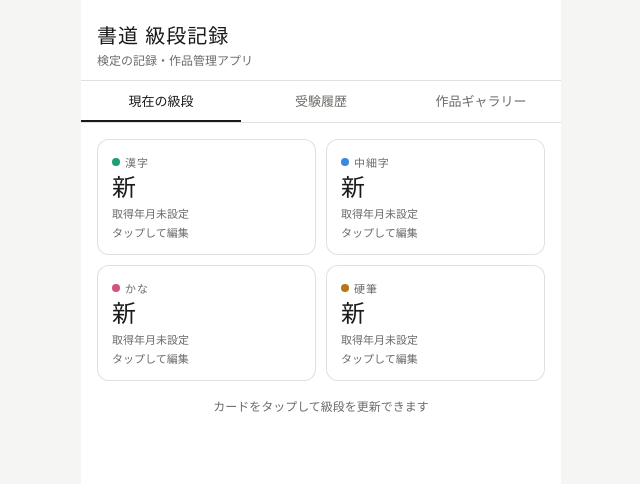
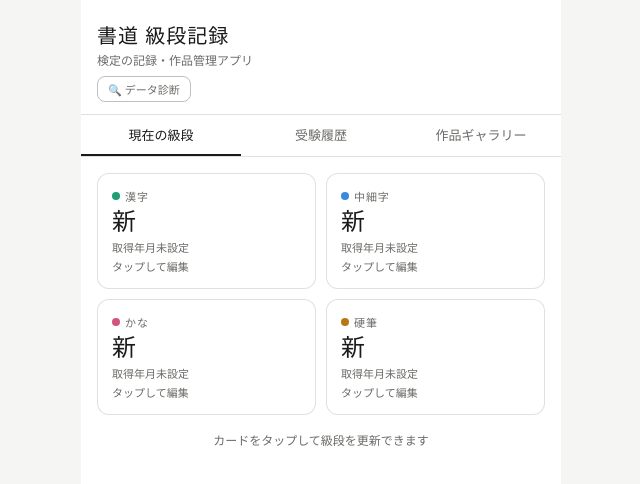
Before and after one commit to hagamii/shodo, a plain HTML site: page index.html in a window 1280 px wide. Shown: the whole page, without its empty margins (319-959 px from the left). Drawn offline with Linux system fonts and the light colour scheme.

Commit message:
Add files via upload

```diff
--- a/index.html
+++ b/index.html
@@ -104,7 +104,11 @@
 </head>
 <body>
 <div class="app">
-  <div class="header"><h1>書道 級段記録</h1><p>検定の記録・作品管理アプリ</p></div>
+  <div class="header">
+    <h1>書道 級段記録</h1>
+    <p>検定の記録・作品管理アプリ</p>
+    <button onclick="runDiag()" style="margin-top:8px;font-size:11px;padding:4px 10px;border:0.5px solid var(--border2);border-radius:var(--r);background:none;color:var(--text2);cursor:pointer;font-family:inherit;">🔍 データ診断</button>
+  </div>
   <div class="tab-bar">
     <button class="tab active" onclick="switchTab('dashboard')">現在の級段</button>
     <button class="tab" onclick="switchTab('history')">受験履歴</button>
@@ -355,6 +359,48 @@ function openLightbox(src){document.getElementById('lightbox-img').src=src;docum
 function closeLightbox(){document.getElementById('lightbox').style.display='none';document.getElementById('lightbox-img').src='';}
 
 renderDashboard();
+
+function runDiag() {
+  const results = [];
+
+  // 1. localStorageが使えるか
+  try {
+    localStorage.setItem('shodo_diag_test', '1');
+    const v = localStorage.getItem('shodo_diag_test');
+    localStorage.removeItem('shodo_diag_test');
+    results.push(v === '1' ? '✅ localStorage: 読み書きOK' : '❌ localStorage: 書けたが読めない');
+  } catch(e) {
+    results.push('❌ localStorage: 使用不可 (' + e.message + ')');
+  }
+
+  // 2. 保存されているデータの確認
+  const keys = ['shodo_grades','shodo_grade_dates','shodo_history','shodo_images'];
+  keys.forEach(k => {
+    const v = localStorage.getItem(k);
+    if (v === null) {
+      results.push('⚠️ ' + k + ': 未保存（null）');
+    } else {
+      try {
+        const parsed = JSON.parse(v);
+        const size = v.length;
+        if (k === 'shodo_history') results.push('✅ ' + k + ': ' + parsed.length + '件 (' + size + '文字)');
+        else if (k === 'shodo_images') results.push('✅ ' + k + ': ' + parsed.length + '件 (' + size + '文字)');
+        else results.push('✅ ' + k + ': 保存済み (' + size + '文字)');
+      } catch(e) {
+        results.push('❌ ' + k + ': データ破損');
+      }
+    }
+  });
+
+  // 3. localStorageの合計サイズ
+  let total = 0;
+  for (let k in localStorage) {
+    if (localStorage.hasOwnProperty(k)) total += (localStorage[k].length + k.length) * 2;
+  }
+  results.push('📦 合計サイズ: 約' + Math.round(total/1024) + 'KB');
+
+  alert(results.join('\n'));
+}
 </script>
 </body>
 </html>
```
